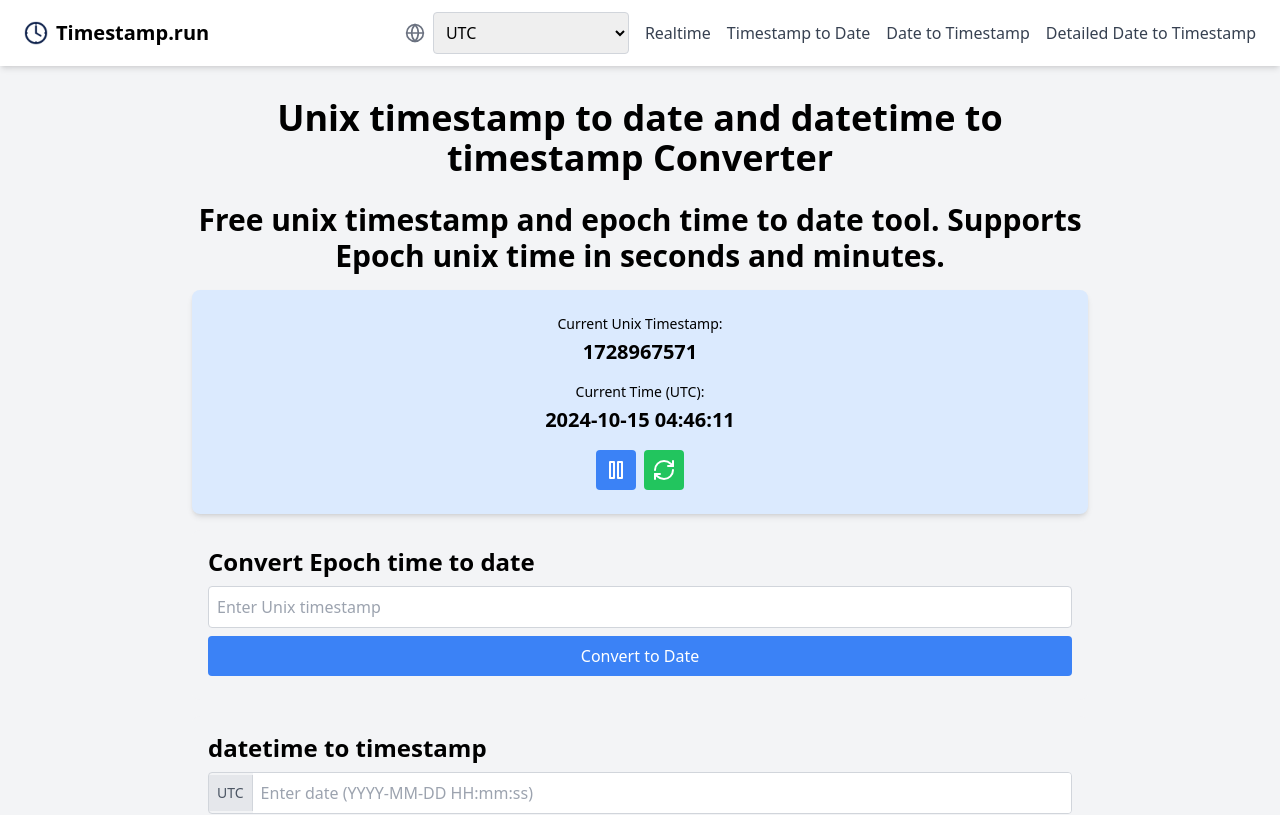
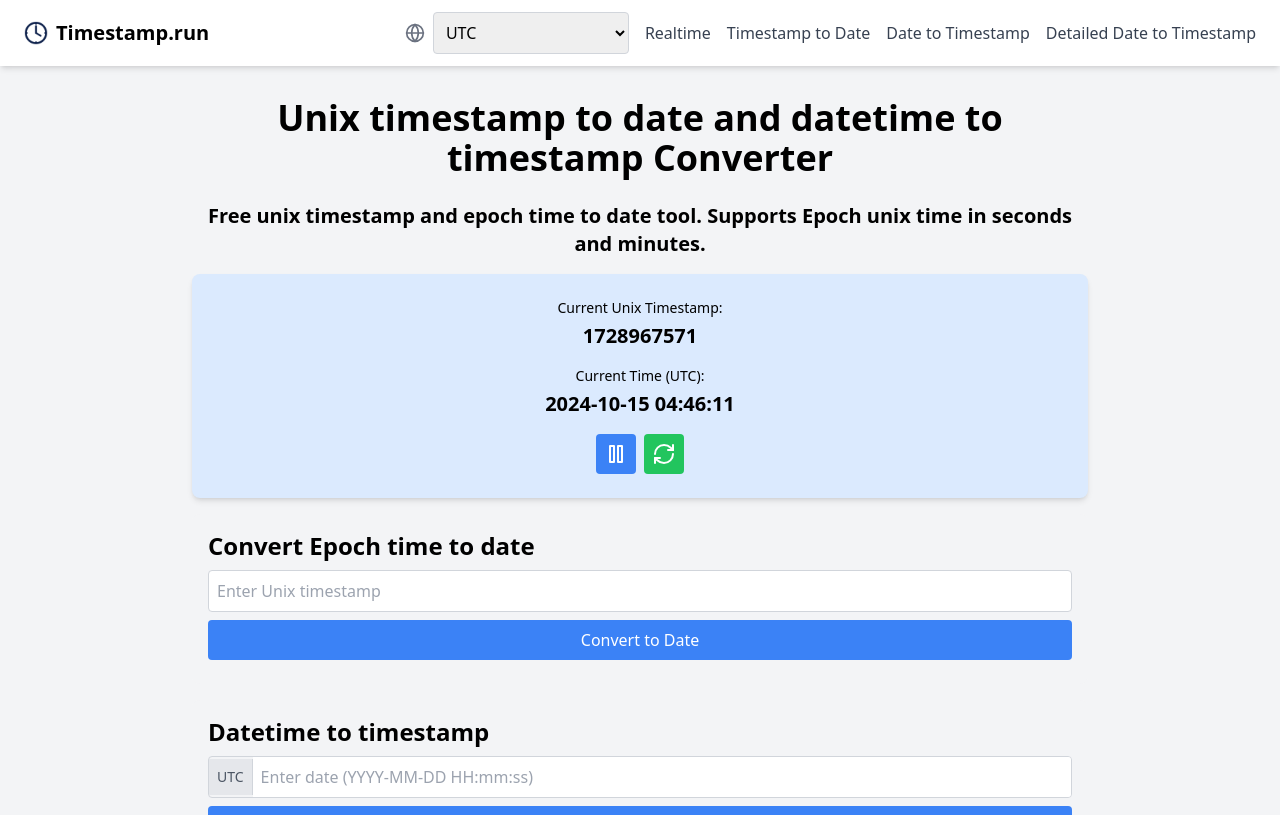
Before and after one commit to qiayue/timestamp.run, a Next.js app: page / in a window 1280 px wide. Shown: the top 815 px of the page. Built offline with nearby package versions, Linux system fonts and the light colour scheme.

Commit message:
大小写修改

```diff
--- a/src/components/DateToTimestampConverter.tsx
+++ b/src/components/DateToTimestampConverter.tsx
@@ -23,7 +23,7 @@ const DateToTimestampConverter: React.FC = () => {
 
   return (
     <div className="mt-6 p-4 bg-gray-100 rounded-lg">
-      <h2 className="text-2xl font-semibold mb-2">datetime to timestamp</h2>
+      <h2 className="text-2xl font-semibold mb-2">Datetime to timestamp</h2>
       <div className="flex items-center mb-2 border border-gray-300 rounded overflow-hidden">
         <div className="bg-gray-200 p-2 text-sm text-gray-600 border-r border-gray-300">
           {timeZone}
--- a/src/pages/index.tsx
+++ b/src/pages/index.tsx
@@ -18,7 +18,7 @@ export default function Home() {
         <meta name="description" content="Epoch and unix timestamp converter free. Date and time function timestamp for various programming languages. Use it now." />
       </Head>
       <h1 className="text-4xl font-bold mb-6 text-center">Unix timestamp to date and datetime to timestamp Converter</h1>
-      <h2 className="text-3xl font-semibold mb-4 text-center">Free unix timestamp and epoch time to date tool. Supports Epoch unix time in seconds and minutes.</h2>
+      <h2 className="text-xl font-semibold mb-4 text-center">Free unix timestamp and epoch time to date tool. Supports Epoch unix time in seconds and minutes.</h2>
       <EnhancedTimestampConverter />
     </div>
   )
```
